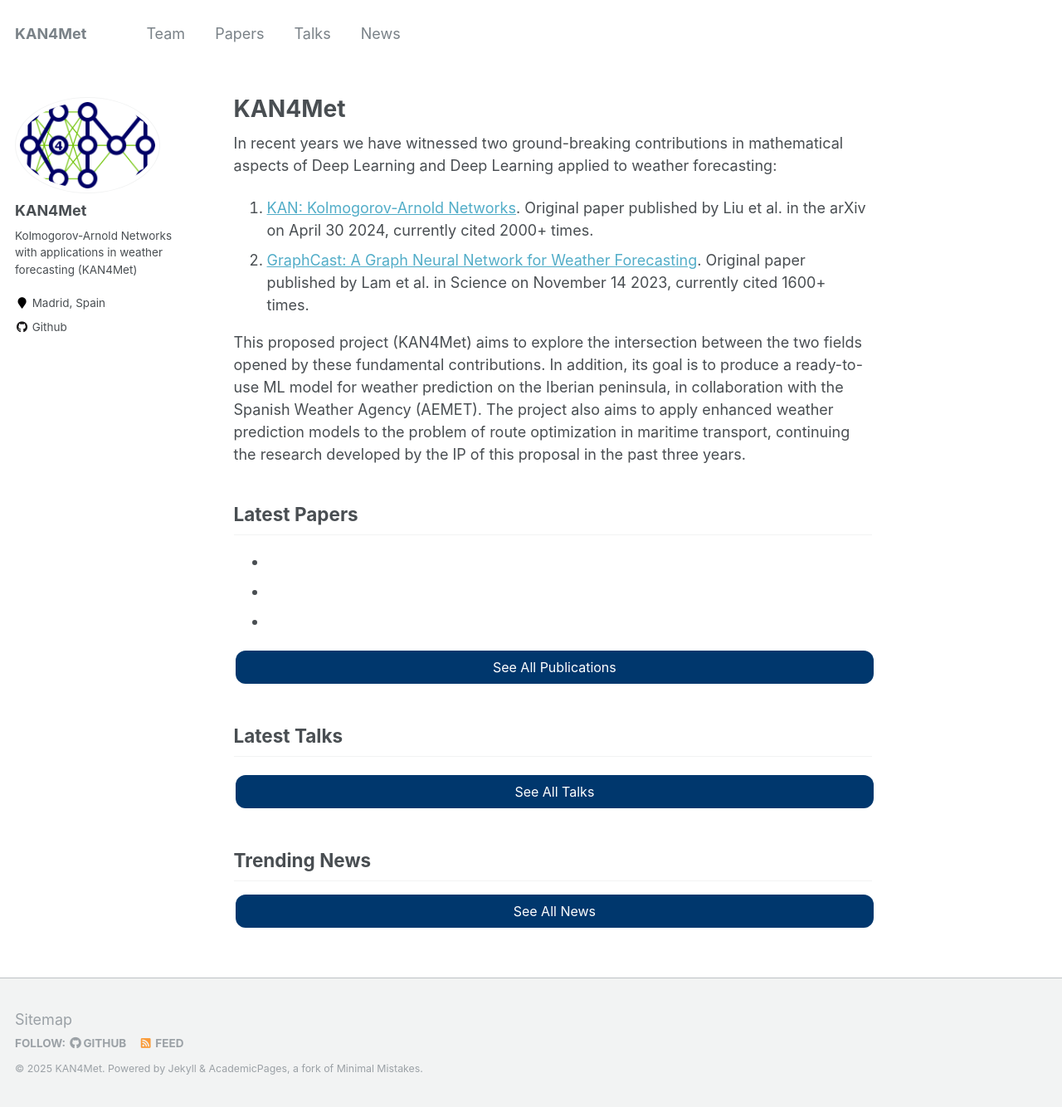
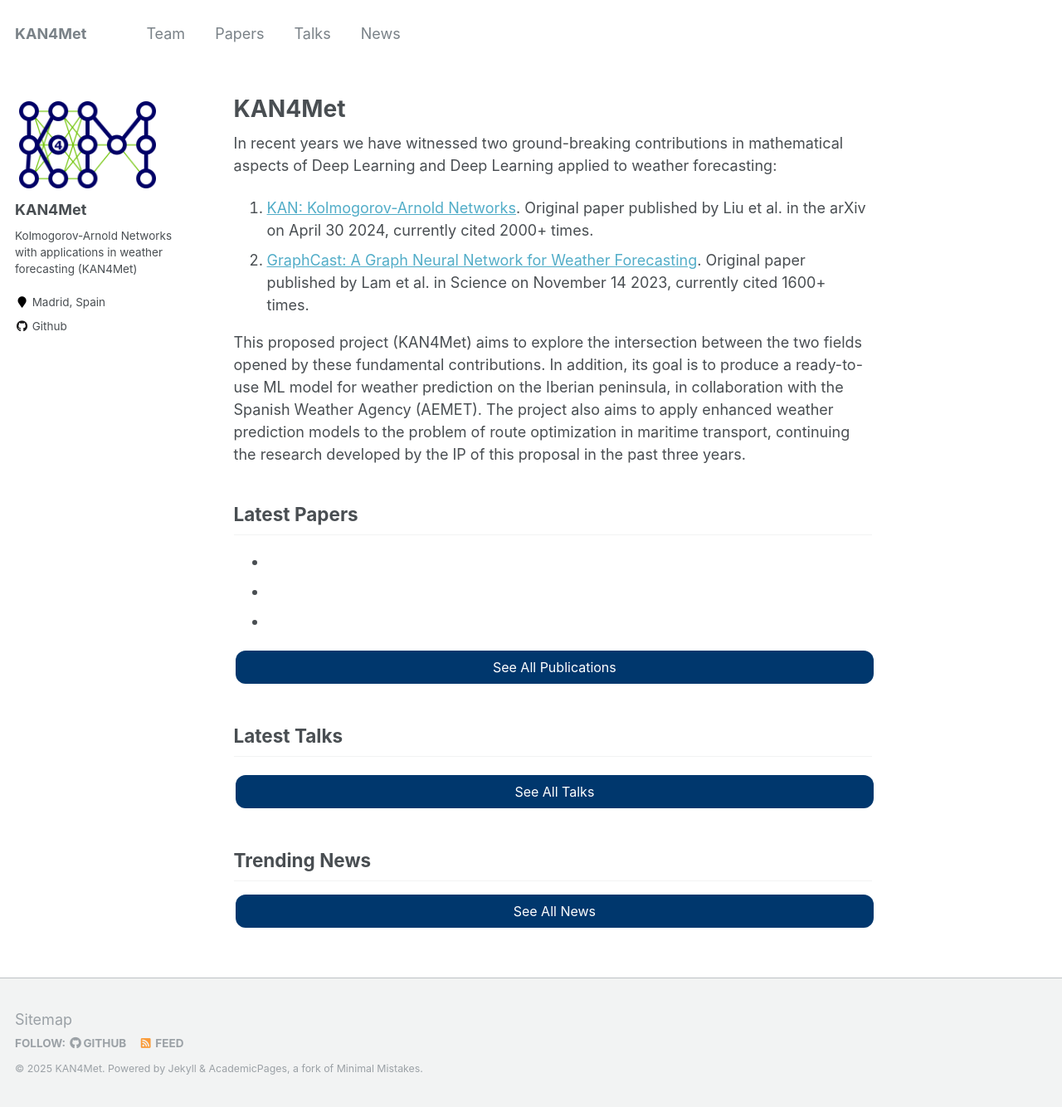
Before and after one commit to IEResearchDatalab/KAN4Met, a Jekyll site: the page built from _pages/about.md, in a window 1280 px wide and 1334 px high. Shown: the whole window at 83% size. Built offline with Jekyll 4.4.1, drawn with Linux system fonts in a browser that asks for light colours.

Commit message:
Make logo non circular

```diff
--- a/_sass/_sidebar.scss
+++ b/_sass/_sidebar.scss
@@ -69,6 +69,7 @@
    Author profile and links
    ========================================================================== */
 
+// Author avatar is the logo image
 .author__avatar {
   display: table-cell;
   vertical-align: top;
@@ -84,11 +85,11 @@
 
   img {
     max-width: 175px;
-    border-radius: 50%;
+    border-radius: 0%;  // Use 50% for circular avatars
 
     @include breakpoint($large) {
       padding: 5px;
-      border: 1px solid $border-color;
+      // border: 1px solid $border-color;
     }
   }
 }
```
